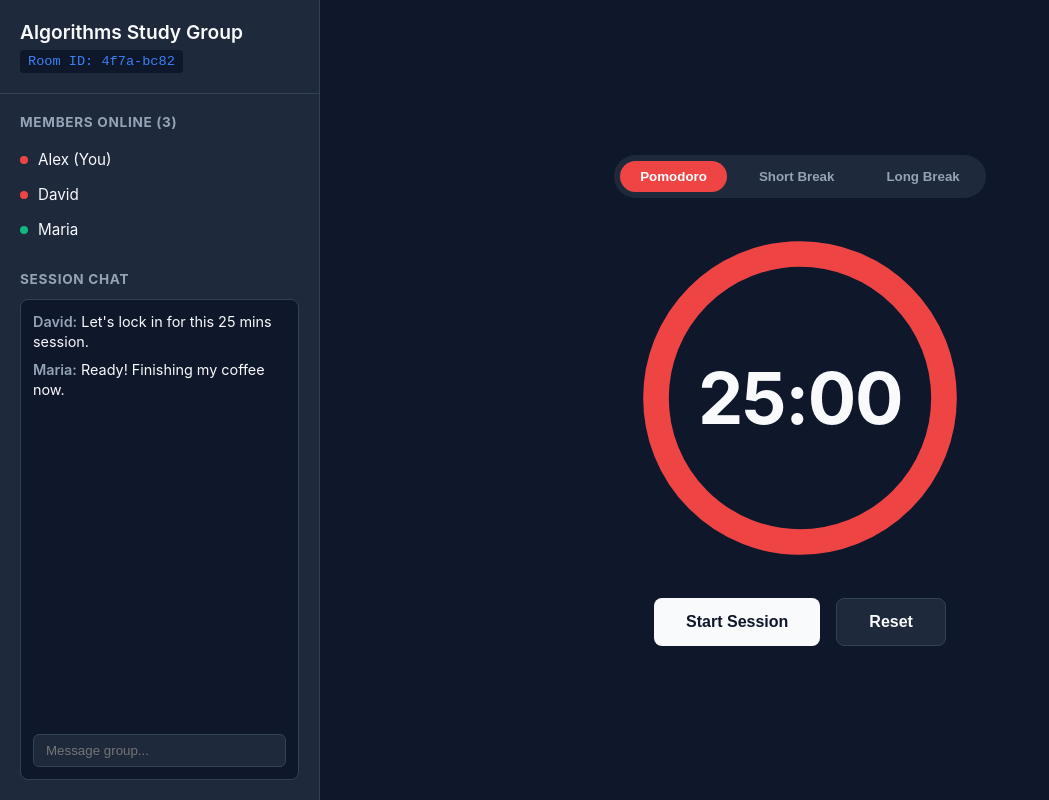
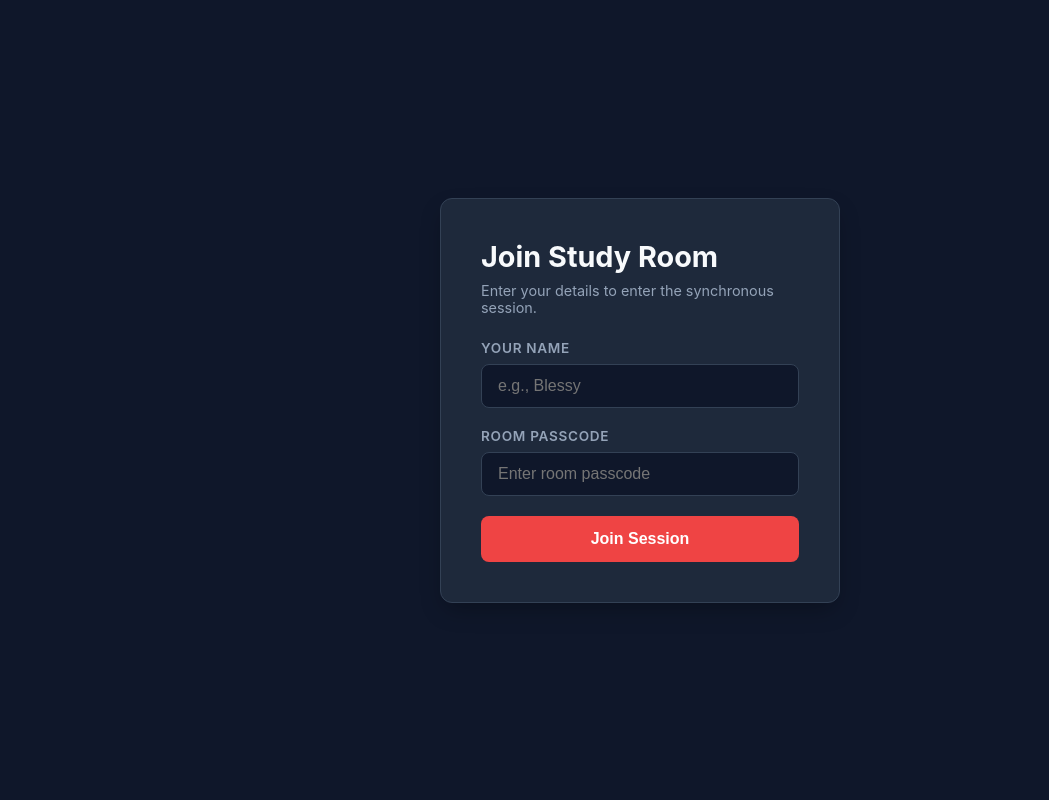
Before and after one commit to blessyvugutsa/syncdoro-timer, a plain HTML site: page index.html in a window 1280 px wide. Shown: the whole page, without its empty margins (0-1049 px from the left). Drawn offline with Linux system fonts and the light colour scheme.

Commit message:
Add files via upload

```diff
--- a/index.html
+++ b/index.html
@@ -30,9 +30,100 @@
             height: 100vh;
             display: flex;
             overflow: hidden;
+            position: relative;
         }
 
-        /* Sidebar - Group & Chat */
+        /* --- JOIN ROOM MODAL OVERLAY --- */
+        .join-overlay {
+            position: fixed;
+            top: 0;
+            left: 0;
+            width: 100%;
+            height: 100%;
+            background-color: var(--bg-primary);
+            display: flex;
+            align-items: center;
+            justify-content: center;
+            z-index: 100;
+            transition: opacity 0.3s ease, visibility 0.3s ease;
+        }
+
+        /* Hides the login screen once joined */
+        .join-overlay.hidden {
+            opacity: 0;
+            visibility: hidden;
+            pointer-events: none;
+        }
+
+        .join-card {
+            background-color: var(--bg-secondary);
+            border: 1px solid var(--bg-accent);
+            padding: 40px;
+            border-radius: 12px;
+            width: 100%;
+            max-width: 400px;
+            box-shadow: 0 10px 25px -5px rgba(0, 0, 0, 0.3);
+        }
+
+        .join-card h2 {
+            margin-bottom: 8px;
+            font-size: 1.8rem;
+        }
+
+        .join-card p {
+            color: var(--text-muted);
+            font-size: 0.9rem;
+            margin-bottom: 24px;
+        }
+
+        .input-group {
+            margin-bottom: 20px;
+        }
+
+        .input-group label {
+            display: block;
+            font-size: 0.85rem;
+            color: var(--text-muted);
+            margin-bottom: 8px;
+            text-transform: uppercase;
+            letter-spacing: 0.05em;
+            font-weight: 600;
+        }
+
+        .form-input {
+            width: 100%;
+            background: var(--bg-primary);
+            border: 1px solid var(--bg-accent);
+            padding: 12px 16px;
+            border-radius: 8px;
+            color: var(--text-main);
+            font-size: 1rem;
+            outline: none;
+            transition: border-color 0.2s;
+        }
+
+        .form-input:focus {
+            border-color: var(--color-link);
+        }
+
+        .btn-block {
+            width: 100%;
+            padding: 14px;
+            background-color: var(--color-pomodoro);
+            color: white;
+            border: none;
+            border-radius: 8px;
+            font-size: 1rem;
+            font-weight: 600;
+            cursor: pointer;
+            transition: background 0.2s;
+        }
+
+        .btn-block:hover {
+            background-color: #dc2626;
+        }
+
+        /* --- SIDEBAR & DASHBOARD LAYOUT --- */
         .sidebar {
             width: 320px;
             background-color: var(--bg-secondary);
@@ -104,7 +195,6 @@
             background-color: var(--color-pomodoro);
         }
 
-        /* Chat Panel Box */
         .chat-box {
             flex: 1;
             background: var(--bg-primary);
@@ -143,7 +233,6 @@
             outline: none;
         }
 
-        /* Main Content Dashboard Area */
         .main-dashboard {
             flex: 1;
             display: flex;
@@ -154,7 +243,6 @@
             padding: 40px;
         }
 
-        /* Phase Badges */
         .phase-control {
             display: flex;
             gap: 12px;
@@ -180,7 +268,6 @@
             color: white;
         }
 
-        /* Interactive Giant Timer Graphic */
         .timer-container {
             position: relative;
             width: 320px;
@@ -221,7 +308,6 @@
             z-index: 10;
         }
 
-        /* Control Buttons */
         .controls {
             display: flex;
             gap: 16px;
@@ -251,13 +337,28 @@
             color: var(--text-main);
             border: 1px solid var(--bg-accent);
         }
-
-        .btn-primary:hover, .btn-secondary:hover {
-            opacity: 0.9;
-        }
     </style>
 </head>
 <body>
+
+    <div class="join-overlay" id="joinOverlay">
+        <div class="join-card">
+            <h2>Join Study Room</h2>
+            <p>Enter your details to enter the synchronous session.</p>
+
+            <div class="input-group">
+                <label for="username">Your Name</label>
+                <input type="text" id="username" class="form-input" placeholder="e.g., Blessy" required>
+            </div>
+
+            <div class="input-group">
+                <label for="passcode">Room Passcode</label>
+                <input type="password" id="passcode" class="form-input" placeholder="Enter room passcode" required>
+            </div>
+
+            <button class="btn-block" id="joinBtn">Join Session</button>
+        </div>
+    </div>
 
     <aside class="sidebar">
         <div class="room-info">
@@ -266,11 +367,11 @@
         </div>
 
         <div class="section-panel">
-            <h2 class="section-title">Members Online (3)</h2>
-            <ul class="user-list">
+            <h2 class="section-title">Members Online</h2>
+            <ul class="user-list" id="membersList">
                 <li class="user-item">
                     <span class="user-status studying"></span>
-                    <span>Alex (You)</span>
+                    <span id="currentUserLabel">You</span>
                 </li>
                 <li class="user-item">
                     <span class="user-status studying"></span>
@@ -288,9 +389,6 @@
                     <div class="chat-msg">
                         <span class="chat-user">David:</span> Let's lock in for this 25 mins session.
                     </div>
-                    <div class="chat-msg">
-                        <span class="chat-user">Maria:</span> Ready! Finishing my coffee now.
-                    </div>
                 </div>
                 <input type="text" class="chat-input" placeholder="Message group...">
             </div>
@@ -298,7 +396,6 @@
     </aside>
 
     <main class="main-dashboard">
-
         <div class="phase-control">
             <button class="phase-btn active pomodoro">Pomodoro</button>
             <button class="phase-btn">Short Break</button>
@@ -318,28 +415,55 @@
             <button class="btn btn-primary">Start Session</button>
             <button class="btn btn-secondary">Reset</button>
         </div>
-
     </main>
 
     <script>
+        // Set your secret passcode here
+        const CORRECT_PASSCODE = "12345";
+
+        // DOM elements for Join Screen
+        const joinOverlay = document.getElementById('joinOverlay');
+        const usernameInput = document.getElementById('username');
+        const passcodeInput = document.getElementById('passcode');
+        const joinBtn = document.getElementById('joinBtn');
+        const currentUserLabel = document.getElementById('currentUserLabel');
+
+        // DOM elements for Timer Dashboard
         const timerDigits = document.querySelector('.timer-digits');
         const startBtn = document.querySelector('.btn-primary');
         const resetBtn = document.querySelector('.btn-secondary');
         const progressCircle = document.querySelector('.timer-circle-progress');
 
+        // Handling Form submission
+        joinBtn.addEventListener('click', () => {
+            const name = usernameInput.value.trim();
+            const code = passcodeInput.value.trim();
+
+            if (!name) {
+                alert("Please enter your name.");
+                return;
+            }
+
+            if (code !== CORRECT_PASSCODE) {
+                alert("Incorrect Room Passcode! Please try again.");
+                return;
+            }
+
+            // If passcode matches, customize the placeholder name in the sidebar and hide overlay
+            currentUserLabel.textContent = `${name} (You)`;
+            joinOverlay.classList.add('hidden');
+        });
+
+        // --- TIMER CORE ACTION LOGIC ---
         let countdown;
         let isRunning = false;
-
-        const totalTime = 25 * 60; // 25 minutes in seconds
+        const totalTime = 25 * 60;
         let timeLeft = totalTime;
 
         function updateDisplay() {
             const minutes = Math.floor(timeLeft / 60);
             const seconds = timeLeft % 60;
-
             timerDigits.textContent = `${minutes.toString().padStart(2, '0')}:${seconds.toString().padStart(2, '0')}`;
-
-            // Calculate SVG Ring layout offset
             const fraction = timeLeft / totalTime;
             const offset = 283 * (1 - fraction);
             progressCircle.style.strokeDashoffset = offset;
@@ -353,14 +477,13 @@
             } else {
                 startBtn.textContent = 'Pause';
                 isRunning = true;
-
                 countdown = setInterval(() => {
                     if (timeLeft > 0) {
                         timeLeft--;
                         updateDisplay();
                     } else {
                         clearInterval(countdown);
-                        alert("Time's up! Time for a quick break.");
+                        alert("Time's up!");
                         resetTimer();
                     }
                 }, 1000);
@@ -377,10 +500,7 @@
 
         startBtn.addEventListener('click', toggleTimer);
         resetBtn.addEventListener('click', resetTimer);
-
-        // Initialize display state
         updateDisplay();
     </script>
-
 </body>
 </html>
```
